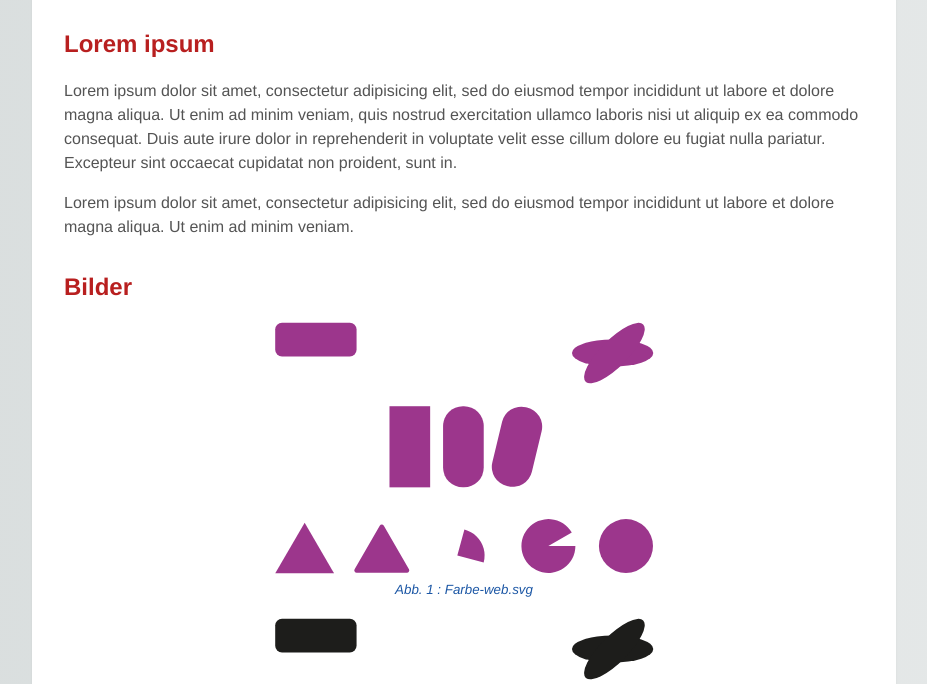
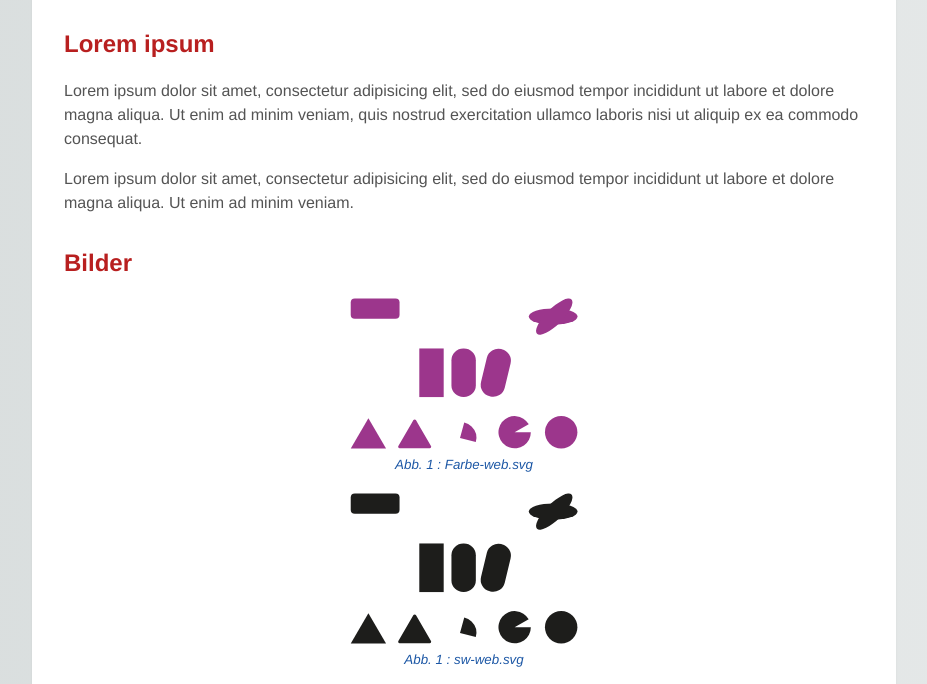
Before and after one commit to ju-bw/formen, a plain HTML site: page index.html in a window 1280 px wide. Shown: the part 86-770 px from the top of the page, without its empty margins (176-1103 px from the left). Drawn offline with Linux system fonts and the light colour scheme.

Commit message:
bildgröße

```diff
--- a/css/design.css
+++ b/css/design.css
@@ -37,12 +37,12 @@ figure {
   animation: colorize 1s cubic-bezier(0, 0, .78, .36) 1;
   background: transparent;
   display: block;
-  max-width: 50%;
+  max-width: 30%;
   text-align: center;
   font-style: italic;
   font-size: smaller;
   text-indent: 0;
-  //border: 1px solid rgba(0, 0, 0, 0.12);
+  /*border: 1px solid rgba(0, 0, 0, 0.12);*/
   border-radius: 1px;
   margin: 1.3em auto;
 }
--- a/index.html
+++ b/index.html
@@ -11,7 +11,7 @@
 <section>
   <h1>Thema</h1>
   <h2>Lorem ipsum</h2>
-  <p>Lorem ipsum dolor sit amet, consectetur adipisicing elit, sed do eiusmod tempor incididunt ut labore et dolore magna aliqua. Ut enim ad minim veniam, quis nostrud exercitation ullamco laboris nisi ut aliquip ex ea commodo consequat. Duis aute irure dolor in reprehenderit in voluptate velit esse cillum dolore eu fugiat nulla pariatur. Excepteur sint occaecat cupidatat non proident, sunt in.</p>
+  <p>Lorem ipsum dolor sit amet, consectetur adipisicing elit, sed do eiusmod tempor incididunt ut labore et dolore magna aliqua. Ut enim ad minim veniam, quis nostrud exercitation ullamco laboris nisi ut aliquip ex ea commodo consequat.</p>
   <p>Lorem ipsum dolor sit amet, consectetur adipisicing elit, sed do eiusmod tempor incididunt ut labore et dolore magna aliqua. Ut enim ad minim veniam.</p>
   <h2>Bilder</h2>
   <a href="images/Farbe-web.svg">
```
